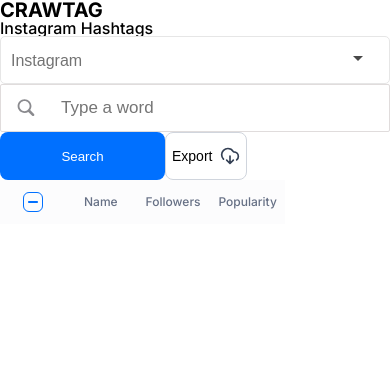
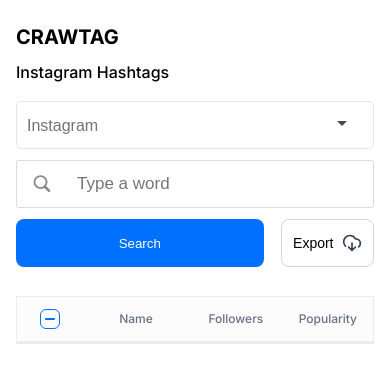
Before and after one commit to beyzanur-seyhan/crawtag, a website: page index.html in a window 390 px wide. Drawn offline with Linux system fonts and the light colour scheme.

Commit message:
done is mobile version

```diff
--- a/src/css/global.css
+++ b/src/css/global.css
@@ -13,3 +13,7 @@
 button {
     background-color: transparent;
 }
+
+input {
+    outline: none;
+}
--- a/src/css/style.css
+++ b/src/css/style.css
@@ -3,11 +3,13 @@
 
 body {
     font-family: "Inter", sans-serif;
+    padding: 27px 16px 28px 16px;
 }
 
 header {
     font-size: 24px;
     font-weight: 700;
+    margin-bottom: 17px;
 }
 
 select {
@@ -29,6 +31,7 @@
 }
 
 .selectbox {
+    margin-top: 21px;
     background-image: url("../images/arrow-down.svg");
     background-position:
         calc(100% - 26px) 14px,
@@ -40,6 +43,8 @@
 }
 
 .input-search {
+    margin-top: 11px;
+    margin-bottom: 11px;
     display: flex;
     align-items: center;
     border: 1px solid #E0DCDC;
@@ -51,6 +56,11 @@
 .input-search input {
     border: none;
     font-size: 17px;
+}
+
+.button-search {
+    margin-right: 17px;
+    width: 100%;
 }
 
 .button-search button {
@@ -70,11 +80,18 @@
     border: 1px solid #D0D5DD;
     border-radius: 8px;
     background-color: white;
+    width: 36%;
+}
+
+table {
+    width: -webkit-fill-available;
+    margin-top: 29px;
 }
 
 tr {
     background-color: #FCFCFD;
     display: flex;
+    border: 1px solid #EAECF0;
 }
 
 td {
@@ -117,7 +134,7 @@
     padding: 12px 8px;
 }
 
-@media screen and (min-width: 320px) and (max-width: 768px) {
+@media screen and (min-width: 320px) and (max-width: 1440px) {
     header {
         font-size: 20px;
     }
@@ -125,7 +142,6 @@
     .button-search {
         height: 48px;
         font-size: 14px;
-        width: 165px;
         height: 48px;
     }
 
```
